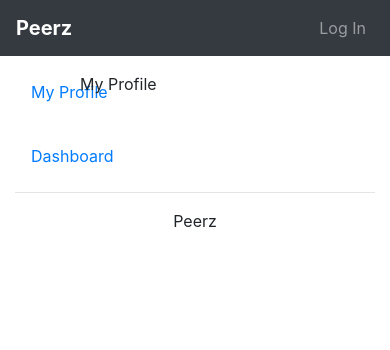
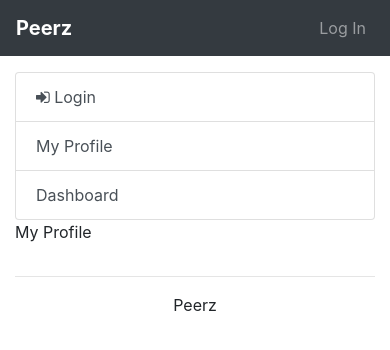
Before and after one commit to Codetecuico/peerz, an Angular app in the folder peerz/: page / in a window 390 px wide. Shown: the top 350 px of the page. Built offline with nearby package versions, Linux system fonts and the light colour scheme.

Commit message:
Updated side nav

```diff
--- a/peerz/src/app/app.component.html
+++ b/peerz/src/app/app.component.html
@@ -4,7 +4,7 @@
   <div class="collapse navbar-collapse">
     <ul class="navbar-nav ml-auto">
       <li class="navbar-text" *ngIf="isLoggedIn">
-        <div><span class="fa fa-user-circle"></span> {{ userName }}</div>
+        <div><span class="fa fa-user-circle"></span> {{ userName }} </div>
       </li>
       <li class="nav-item" *ngIf="!isLoggedIn">
         <a class="nav-link" [routerLink]="['/login']">Log In</a>
@@ -17,13 +17,17 @@
 </nav>
 <div class="container-fluid content">
   <div class="row my-3">
-    <div class="col-2">
-      <div class="nav flex-column nav-pills" aria-orientation="vertical">
-        <a class="nav-link" [routerLink]="['/profile']" routerLinkActive='active'>My Profile</a>
-        <a class="nav-link" [routerLink]="['/dashboard']" routerLinkActive='active'>Dashboard</a>
+    <div class="col-md-2">
+      <div class="list-group" aria-orientation="vertical">
+        <a class="list-group-item disabled bg-light" *ngIf="isLoggedIn">
+          <div><span class="fa fa-user-circle"></span> {{ userName }}</div>
+        </a>
+        <a class="list-group-item list-group-item-action" [routerLink]="['/login']" routerLinkActive='active' *ngIf="!isLoggedIn"><span class="fa fa-sign-in"></span> Login</a>
+        <a class="list-group-item list-group-item-action" [routerLink]="['/profile']" routerLinkActive='active'>My Profile</a>
+        <a class="list-group-item list-group-item-action" [routerLink]="['/dashboard']" routerLinkActive='active'>Dashboard</a>
       </div>
     </div>
-    <div class="col-10">
+    <div class="col-md-10">
       <router-outlet></router-outlet>
     </div>
   </div>
--- a/peerz/src/app/app.component.ts
+++ b/peerz/src/app/app.component.ts
@@ -20,7 +20,7 @@ export class AppComponent {
 
   get userName(): string {
     if (this.authService.currentUser) {
-      return this.authService.currentUser.userName;
+      return this.toTitleCase(this.authService.currentUser.userName);
     }
     return '';
   }
@@ -29,4 +29,13 @@ export class AppComponent {
     this.authService.logout();
     this.router.navigateByUrl('/');
   }
+
+  toTitleCase(str: string): string {
+    return str.replace(
+        /\w\S*/g,
+        function(txt) {
+            return txt.charAt(0).toUpperCase() + txt.substr(1).toLowerCase();
+        }
+    );
 }
+}
```
